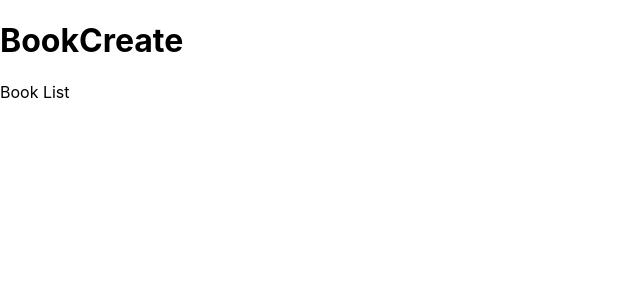
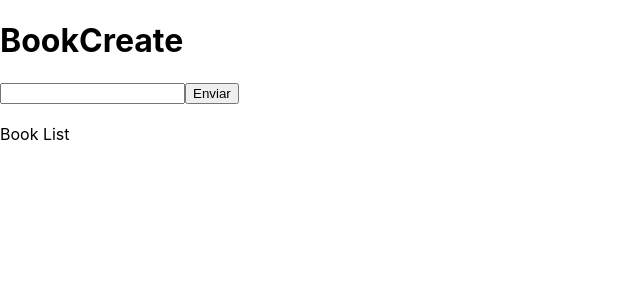
Before and after one commit to mkantonio/bootcamp-aprendible-frontend, a Next.js app: page /libros/crear in a window 1280 px wide. Shown: the top 300 px of the page, without its empty margins (0-640 px from the left). Built offline with nearby package versions, Linux system fonts and the light colour scheme.

Commit message:
two way data binding

```diff
--- a/pages/libros/crear.js
+++ b/pages/libros/crear.js
@@ -1,10 +1,28 @@
 import Link from "next/link";
+import {useState} from "react";
 
 const BookCreate = () => {
+
+    const [bookName, setBookName] = useState('')
+
+    function handleSubmit(e){
+        e.preventDefault();
+
+        console.log(bookName)
+    }
+
     return (
         <>
             <h1>BookCreate</h1>
-
+            <p>{bookName}</p>
+            <form onSubmit={handleSubmit}>
+                <input
+                    onChange={(e) => setBookName(e.target.value)}
+                    value={bookName}
+                    type="text"/>
+                <button>Enviar</button>
+            </form>
+            <br/>
             <Link href="/libros">Book List</Link>
         </>
 
```
